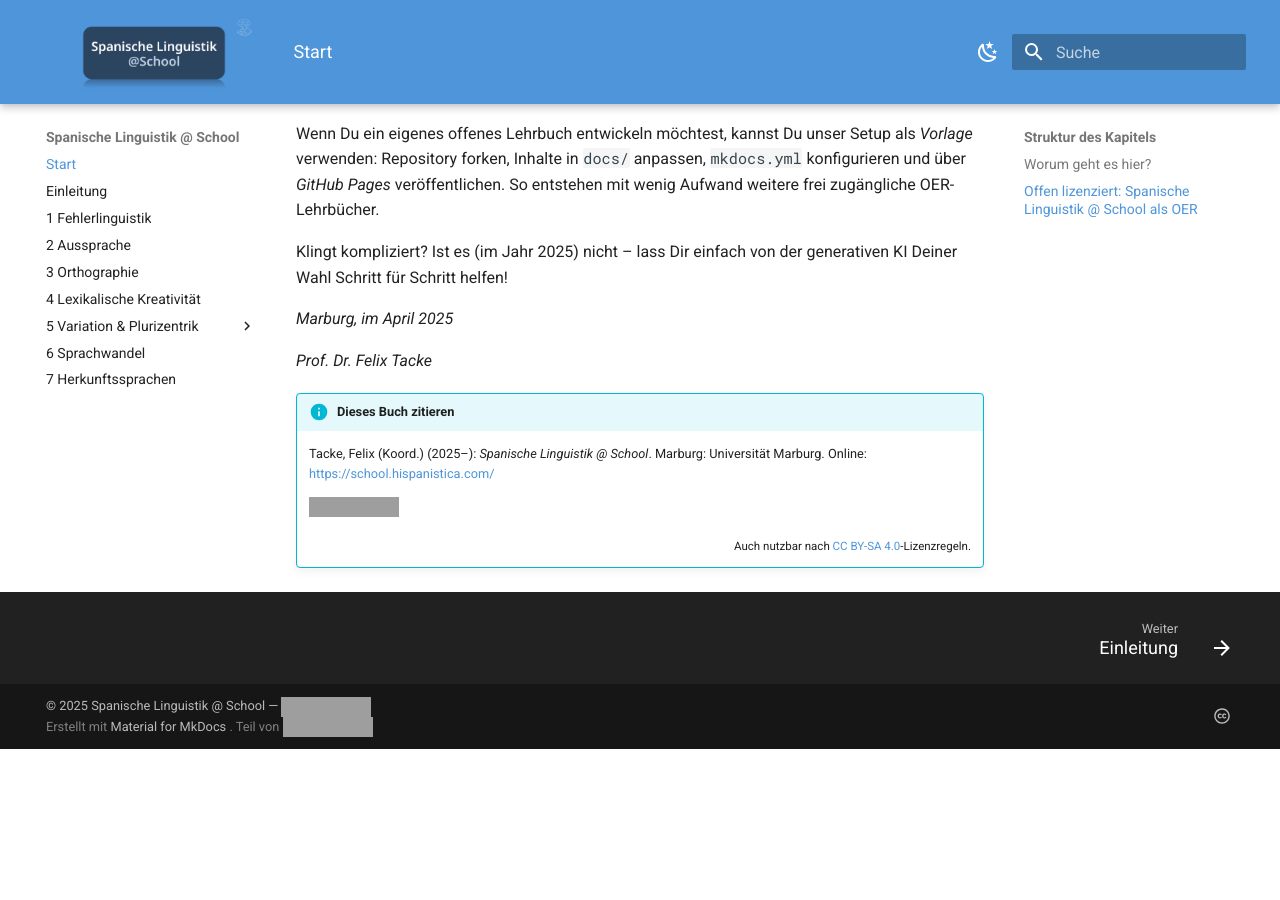
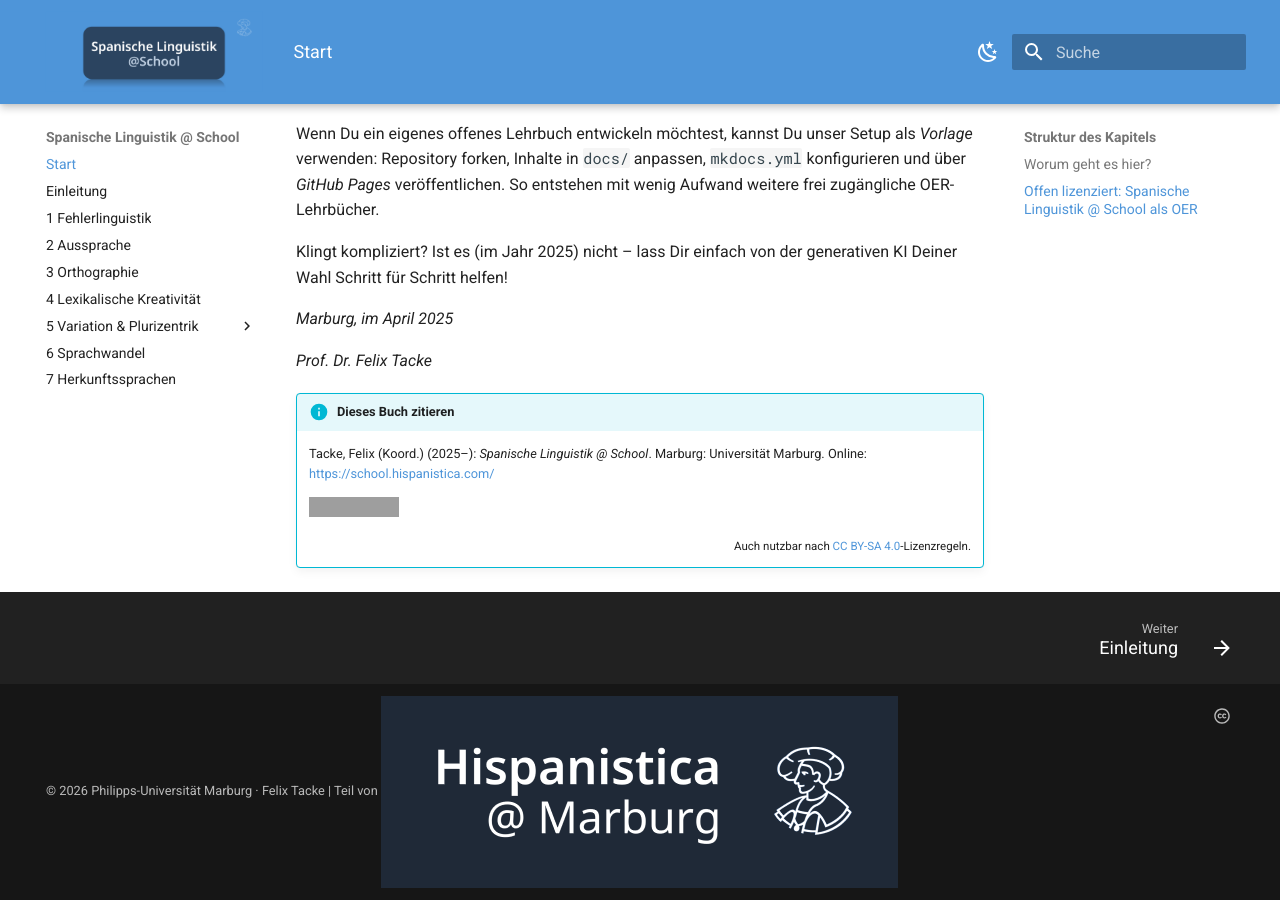
Before and after one commit to FTacke/spanisch-toolkit, an MkDocs documentation site: the page built from docs/index.md, in a window 1280 px wide and 900 px high, scrolled down 1610 px. Built offline with MkDocs 1.6.1 and Material for MkDocs 9.7.7, drawn with Linux system fonts in a browser that asks for light colours; before the commit the page ends 2359 px from its top, so only the background shows below that; grey boxes are pictures that could not be loaded.

Commit message:
Update copyright year and improve attribution details in mkdocs.yml

```diff
--- a/mkdocs.yml
+++ b/mkdocs.yml
@@ -99,13 +99,4 @@ markdown_extensions:
       title: "Struktur des Kapitels"
 
 copyright: >
-  © 2025 Spanische Linguistik @ School — <a rel="license" href="https://creativecommons.org/licenses/by-sa/4.0/">
-    <img src="https://img.shields.io/badge/License-CC%20BY--SA%204.0-blue.svg" alt="License: CC BY-SA 4.0" style="vertical-align:middle;border:0"/>
-  </a>
-  <br>
-  <span style="color:var(--md-footer-fg-color--lighter)">Erstellt mit </span>
-  <a href="https://squidfunk.github.io/mkdocs-material/" target="_blank" rel="noopener" style="text-decoration:none">Material for MkDocs</a>
-  <span style="color:var(--md-footer-fg-color--lighter)">. Teil von </span>
-  <a href="https://hispanistica.online.uni-marburg.de" target="_blank" rel="noopener">
-    <img src="https://img.shields.io/badge/Hispanistica-@%20Marburg-4287f5?style=flat" alt="Hispanistica – @ Marburg" style="vertical-align:middle" />
-  </a>
+  © 2026 Philipps-Universität Marburg · Felix Tacke | Teil von <a href="https://hispanistica.com" target="_blank" rel="noopener"><img src="assets/images/hispanistica_badge.png" alt="Hispanistica – @ Marburg" class="hispanistica-badge" /></a>
```
